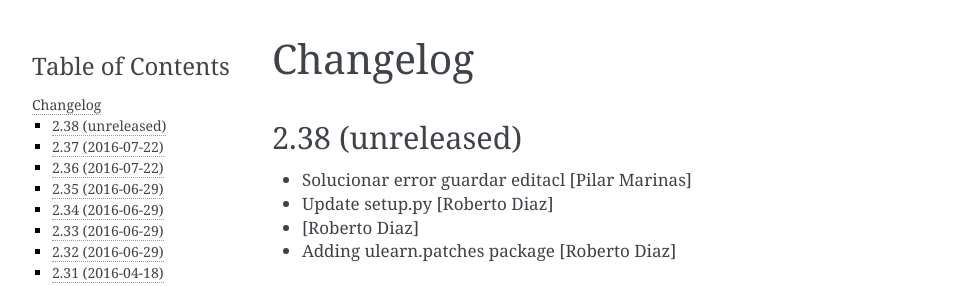
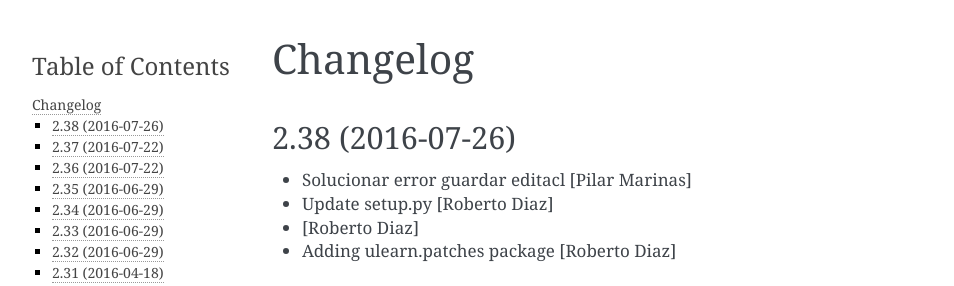
Before and after one commit to UPCnet/ulearn.core, a Sphinx documentation site: the page built from docs/HISTORY.rst, in a window 1280 px wide and 900 px high. Shown: the top 286 px of the window, without its empty margins (148-1102 px from the left). Built offline with Sphinx 7.4.7, drawn with Linux system fonts in a browser that asks for light colours; pages that are not in the unit, such as notebooks, are missing from menus.

Commit message:
Preparing release 2.38

```diff
--- a/docs/HISTORY.rst
+++ b/docs/HISTORY.rst
@@ -1,7 +1,7 @@
 Changelog
 =========
 
-2.38 (unreleased)
+2.38 (2016-07-26)
 -----------------
 
 * Solucionar error guardar editacl [Pilar Marinas]
--- a/setup.py
+++ b/setup.py
@@ -1,7 +1,7 @@
 from setuptools import setup, find_packages
 import os
 
-version = '2.38.dev0'
+version = '2.38'
 
 README = open('README.rst').read()
 HISTORY = open(os.path.join('docs', 'HISTORY.rst')).read()
```
